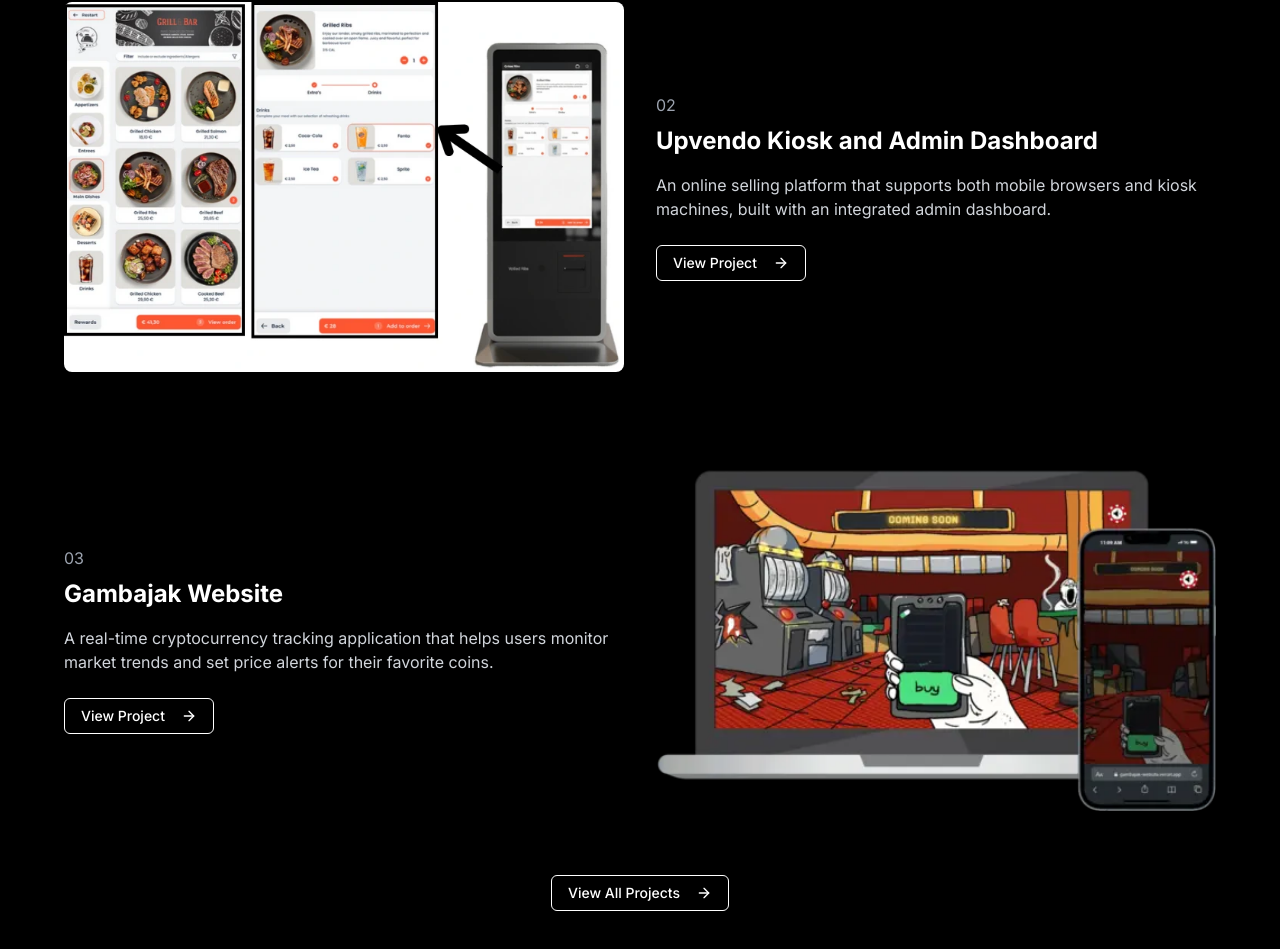
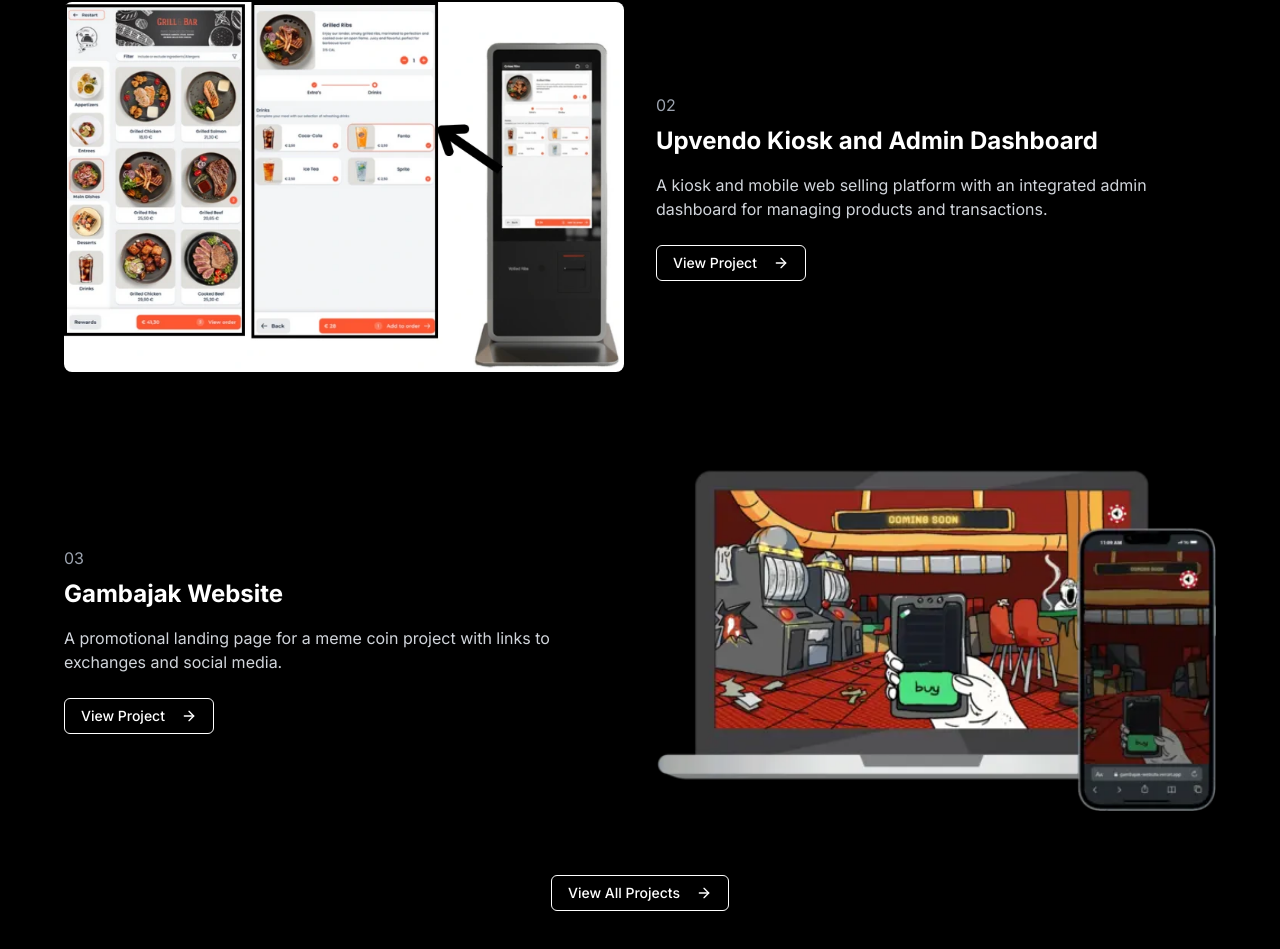
Before and after one commit to georgiusricky/georgiusricky.github.io, a Next.js app: page / in a window 1280 px wide. Shown: the part 3693-4642 px from the top of the page. Built offline with nearby package versions, Linux system fonts and the light colour scheme.

Commit message:
feat: update project descriptions for clarity and consistency

```diff
--- a/data/projects.ts
+++ b/data/projects.ts
@@ -24,9 +24,9 @@ export const projects: Project[] = [
     id: '02',
     title: 'Upvendo Kiosk and Admin Dashboard',
     description:
-      'An online selling platform that supports both mobile browsers and kiosk machines, built with an integrated admin dashboard.',
+      'A kiosk and mobile web selling platform with an integrated admin dashboard for managing products and transactions.',
     fullDescription:
-      'This project was completed as a freelance job on Upwork, where I was responsible for developing the frontend of the Upvendo Kiosk Web. The application is an online selling platform designed to work seamlessly on mobile browsers as well as dedicated kiosk machines. It features a modern and intuitive interface for customers, while also including an admin dashboard for managing products, transactions, and kiosk operations. Built with Nuxt (Vue), TypeScript, and Vuetify, the system provides a responsive, user-friendly experience across different devices.',
+      'Freelance project on Upwork developing the Upvendo Kiosk Web frontend. An online selling platform for mobile browsers and kiosk machines, featuring a customer interface and admin dashboard for products, transactions, and operations.',
     technologies: ['Nuxt (Vue)', 'TypeScript', 'Vuetify'],
     preview: '/img/projects/upvendo/upvendo2.webp',
     assets: [
@@ -42,9 +42,9 @@ export const projects: Project[] = [
     id: '03',
     title: 'Gambajak Website',
     description:
-      'A real-time cryptocurrency tracking application that helps users monitor market trends and set price alerts for their favorite coins.',
+      'A promotional landing page for a meme coin project with links to exchanges and social media.',
     fullDescription:
-      'This comprehensive cryptocurrency tracking platform provides real-time market data, price alerts, and advanced charting capabilities. Built with modern web technologies, it offers a seamless user experience for crypto enthusiasts and traders.',
+      'A promotional website for a cryptocurrency meme coin. Features an engaging landing page with project information, tokenomics, and direct links to exchanges where the coin is listed.',
     technologies: ['Next.js', 'TypeScript', 'TailwindCSS'],
     preview: '/img/projects/gambajak/gambajak.webp',
     assets: [
@@ -61,9 +61,9 @@ export const projects: Project[] = [
     id: '04',
     title: 'Gachavista Website',
     description:
-      'A real-time cryptocurrency tracking application that helps users monitor market trends and set price alerts for their favorite coins.',
+      'A promotional landing page for a meme coin project with links to exchanges and social media.',
     fullDescription:
-      'This comprehensive cryptocurrency tracking platform provides real-time market data, price alerts, and advanced charting capabilities. Built with modern web technologies, it offers a seamless user experience for crypto enthusiasts and traders.',
+      'A promotional website for a cryptocurrency meme coin. Features an engaging landing page with project information, tokenomics, and direct links to exchanges where the coin is listed.',
     technologies: ['Next.js', 'TypeScript', 'TailwindCSS'],
     preview: '/img/projects/gacha/gacha.webp',
     assets: [
@@ -80,9 +80,9 @@ export const projects: Project[] = [
     id: '05',
     title: 'Zuuonsol Website',
     description:
-      'A real-time cryptocurrency tracking application that helps users monitor market trends and set price alerts for their favorite coins.',
+      'A promotional landing page for a meme coin project with links to exchanges and social media.',
     fullDescription:
-      'This comprehensive cryptocurrency tracking platform provides real-time market data, price alerts, and advanced charting capabilities. Built with modern web technologies, it offers a seamless user experience for crypto enthusiasts and traders.',
+      'A promotional website for a cryptocurrency meme coin. Features an engaging landing page with project information, tokenomics, and direct links to exchanges where the coin is listed.',
     technologies: ['Nuxt.js', 'Javascript', 'TailwindCSS'],
     preview: '/img/projects/zuuonsol/zuuonsol.webp',
     assets: ['/img/projects/zuuonsol/1.webp', '/img/projects/zuuonsol/2.webp'],
@@ -94,9 +94,9 @@ export const projects: Project[] = [
     id: '06',
     title: 'Calt Supremacy Website',
     description:
-      'A real-time cryptocurrency tracking application that helps users monitor market trends and set price alerts for their favorite coins.',
+      'A promotional landing page for a meme coin project with links to exchanges and social media.',
     fullDescription:
-      'This comprehensive cryptocurrency tracking platform provides real-time market data, price alerts, and advanced charting capabilities. Built with modern web technologies, it offers a seamless user experience for crypto enthusiasts and traders.',
+      'A promotional website for a cryptocurrency meme coin. Features an engaging landing page with project information, tokenomics, and direct links to exchanges where the coin is listed.',
     technologies: ['Next.js', 'TypeScript', 'TailwindCSS'],
     preview: '/img/projects/calt/calt.webp',
     assets: ['/img/projects/calt/1.webp', '/img/projects/calt/2.webp'],
@@ -108,9 +108,9 @@ export const projects: Project[] = [
     id: '07',
     title: 'Mewlord Website',
     description:
-      'A real-time cryptocurrency tracking application that helps users monitor market trends and set price alerts for their favorite coins.',
+      'A promotional landing page for a meme coin project with links to exchanges and social media.',
     fullDescription:
-      'This comprehensive cryptocurrency tracking platform provides real-time market data, price alerts, and advanced charting capabilities. Built with modern web technologies, it offers a seamless user experience for crypto enthusiasts and traders.',
+      'A promotional website for a cryptocurrency meme coin. Features an engaging landing page with project information, tokenomics, and direct links to exchanges where the coin is listed.',
     technologies: ['Next.js', 'TypeScript', 'TailwindCSS'],
     preview: '/img/projects/mewlord/mewlord.webp',
     assets: ['/img/projects/mewlord/1.webp'],
@@ -122,9 +122,9 @@ export const projects: Project[] = [
     id: '08',
     title: 'Bun Website',
     description:
-      'A real-time cryptocurrency tracking application that helps users monitor market trends and set price alerts for their favorite coins.',
+      'A promotional landing page for a meme coin project with links to exchanges and social media.',
     fullDescription:
-      'This comprehensive cryptocurrency tracking platform provides real-time market data, price alerts, and advanced charting capabilities. Built with modern web technologies, it offers a seamless user experience for crypto enthusiasts and traders.',
+      'A promotional website for a cryptocurrency meme coin. Features an engaging landing page with project information, tokenomics, and direct links to exchanges where the coin is listed.',
     technologies: ['Next.js', 'TypeScript', 'TailwindCSS'],
     preview: '/img/projects/bun/bun.webp',
     assets: [
@@ -140,9 +140,9 @@ export const projects: Project[] = [
     id: '09',
     title: 'Rosiensta Website',
     description:
-      'A real-time cryptocurrency tracking application that helps users monitor market trends and set price alerts for their favorite coins.',
+      'A promotional landing page for a meme coin project with links to exchanges and social media.',
     fullDescription:
-      'This comprehensive cryptocurrency tracking platform provides real-time market data, price alerts, and advanced charting capabilities. Built with modern web technologies, it offers a seamless user experience for crypto enthusiasts and traders.',
+      'A promotional website for a cryptocurrency meme coin. Features an engaging landing page with project information, tokenomics, and direct links to exchanges where the coin is listed.',
     technologies: ['Nuxt.js', 'Javascript', 'TailwindCSS'],
     preview: '/img/projects/rosiensta/rosiensta.webp',
     assets: ['/img/projects/rosiensta/1.webp', '/img/projects/rosiensta/2.webp'],
```
